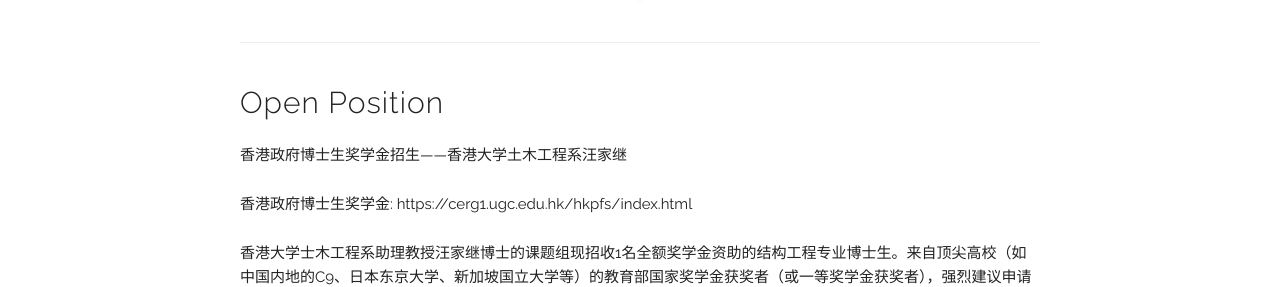
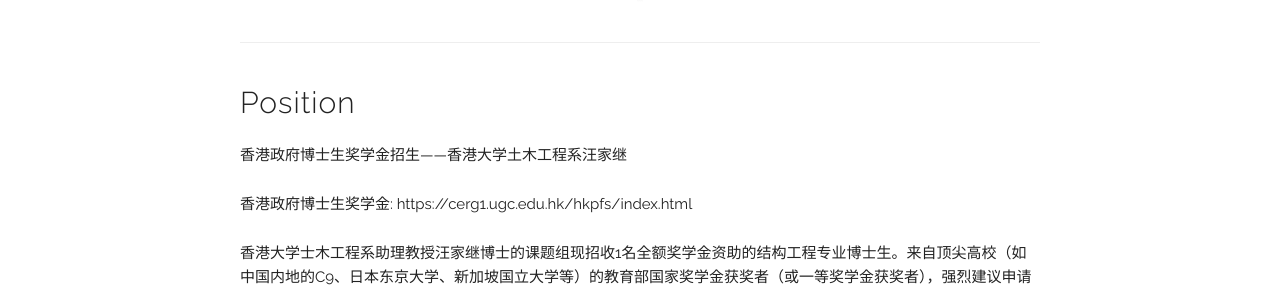
Before and after one commit to wangjiajiTHU/jiajiwang.github.io, a Jekyll site: the page built from index.html, in a window 1280 px wide and 900 px high, scrolled down 4928 px. Shown: the part 175-462 px from the top of the window. Built offline with Jekyll 4.4.1, drawn with Linux system fonts in a browser that asks for light colours; some web fonts are replaced.

Commit message:
Update index.html

```diff
--- a/index.html
+++ b/index.html
@@ -217,7 +217,7 @@
 
 <!-- ========== OPENPOSITION ========== -->
 <div class="docs-section" id="openposition">
-  <h4>Open Position</h4>
+  <h4>Position</h4>
   <p> 香港政府博士生奖学金招生——香港大学土木工程系汪家继
   <p> 香港政府博士生奖学金: https://cerg1.ugc.edu.hk/hkpfs/index.html
   <p> 香港大学士木工程系助理教授汪家继博士的课题组现招收1名全额奖学金资助的结构工程专业博士生。来自顶尖高校（如中国内地的C9、日本东京大学、新加坡国立大学等）的教育部国家奖学金获奖者（或一等奖学金获奖者），强烈建议申请香港博士奖学金计划（HKPFS）和香港大学校长奖学金（HKU-PS），成功入选者每年将由香港研究资助局提供每年31.9万港币的生活费和每年1.3万港元的会议和研究相关旅行津贴，豁免学费。香港大学将为上述获奖者提供额外的生活津贴（2万至4万港币每年）并确保学校舍堂住宿。 未成功入选者也可享有每年1.8万港币的奖学金，豁免学费。
```
